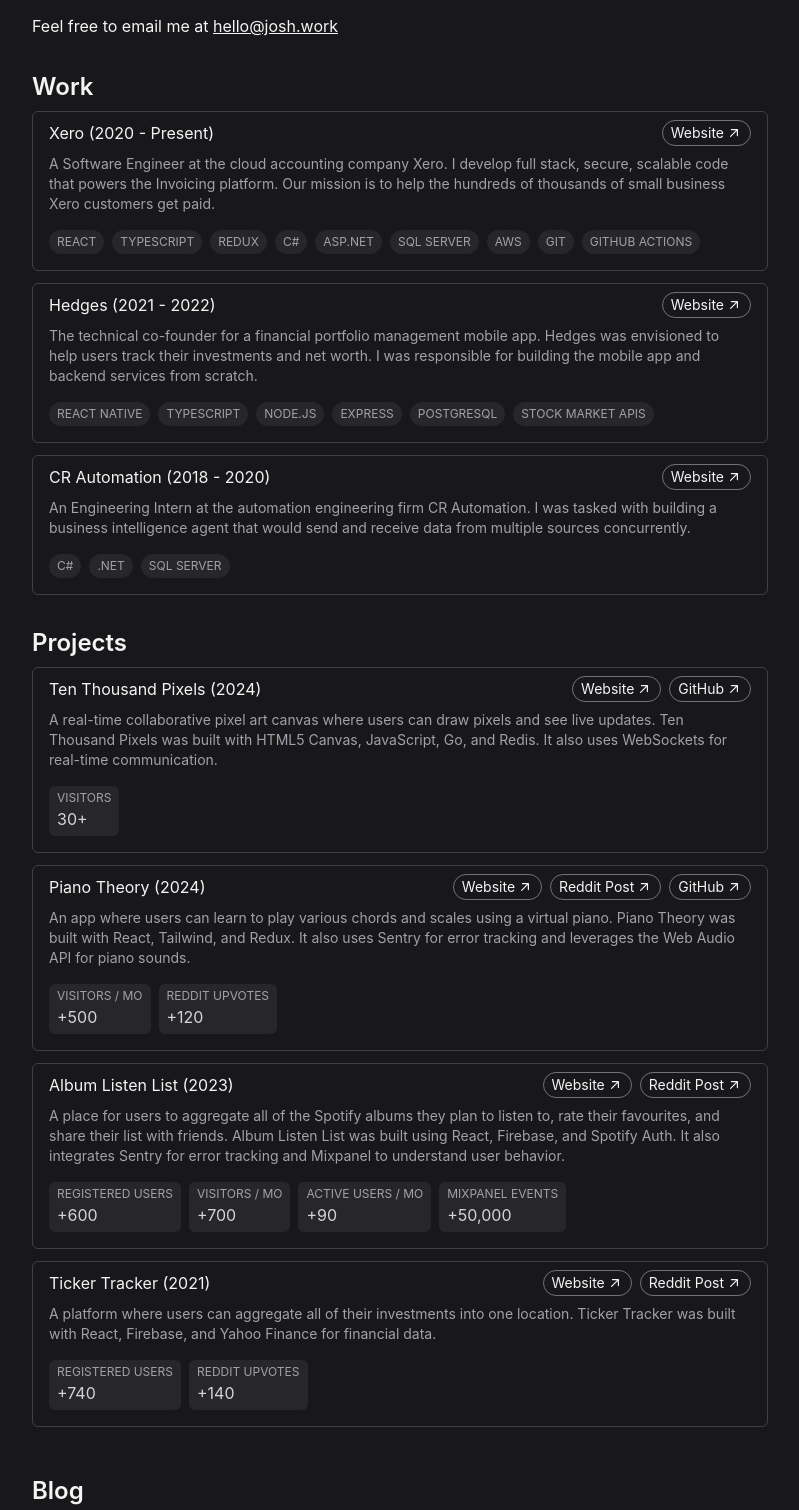
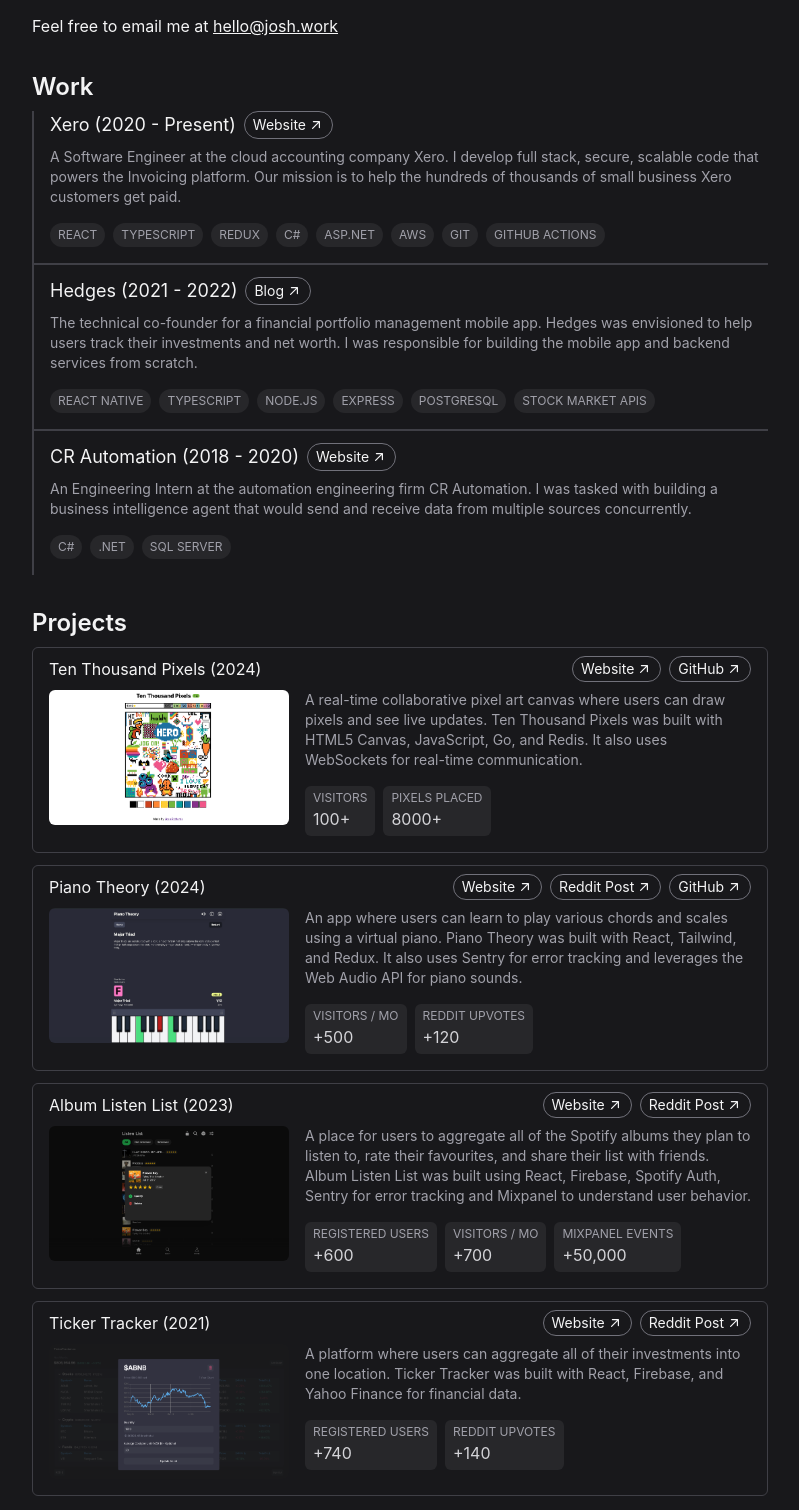
Before and after one commit to joshuarichards001/josh-work-v2, an Astro site: page / in a window 1280 px wide. Shown: the part 223-1733 px from the top of the page, without its empty margins (240-1039 px from the left). Built offline with nearby package versions, Linux system fonts and the light colour scheme; Astro itself is replaced by a stand-in of ours.

Commit message:
Add images to projects and update work section styles and content

```diff
--- a/src/pages/index.astro
+++ b/src/pages/index.astro
@@ -1,4 +1,6 @@
 ---
+import { Image } from "astro:assets";
+
 import ChipLink from "../components/ChipLink.astro";
 import Layout from "../components/Layout.astro";
 
@@ -6,6 +8,10 @@ import projects from "../projects.json";
 import works from "../works.json";
 
 import { getCollection } from "astro:content";
+
+const images = import.meta.glob<{ default: ImageMetadata }>(
+  "../content/*.{png,jpg,jpeg,gif}",
+);
 
 const posts = (await getCollection("blog")).sort((a, b) =>
   a.data.date < b.data.date ? 1 : -1,
@@ -26,14 +32,16 @@ const posts = (await getCollection("blog")).sort((a, b) =>
   </p>
   <section class="mt-8">
     <h2 class="mb-2 text-2xl font-semibold">Work</h2>
+    <div class="border-l-2 border-zinc-700">
       {
         works.map((work) => (
-        <article class="rounded-md border border-zinc-700 px-4 pb-4 pt-2 mb-3">
-          <div class="flex flex-wrap justify-between mb-2 gap-y-2">
-            <h3>
+          <article class="pl-4 pb-4 mb-3 border-b-2 last:border-b-0 border-zinc-700">
+            <div class="flex flex-wrap mb-2 gap-2">
+              <h3 class="text-lg">
                 {work.name} ({work.time})
               </h3>
-            <ChipLink link={work.link} name="Website" />
+              {work.link && <ChipLink link={work.link} name="Website" />}
+              {work.blog && <ChipLink link={work.blog} name="Blog" />}
             </div>
             <p class="text-sm text-zinc-400 mb-4">{work.description}</p>
             <div class="flex gap-2 flex-wrap">
@@ -46,6 +54,7 @@ const posts = (await getCollection("blog")).sort((a, b) =>
           </article>
         ))
       }
+    </div>
   </section>
   <section class="mt-8">
     <h2 class="mb-2 text-2xl font-semibold">Projects</h2>
@@ -66,6 +75,17 @@ const posts = (await getCollection("blog")).sort((a, b) =>
               )}
             </div>
           </div>
+          <div class="flex flex-col sm:flex-row items-start gap-4">
+            {project.screenshot && (
+              <Image
+                src={images[project.screenshot]()}
+                alt={`Screenshot of ${project.name}`}
+                width={400}
+                height={225}
+                class="rounded-md object-cover w-full sm:w-60"
+              />
+            )}
+            <div>
               <p class="text-sm text-zinc-400 mb-4">{project.description}</p>
               <div class="flex gap-2 flex-wrap">
                 {project.stats.map((stat) => (
@@ -76,6 +96,8 @@ const posts = (await getCollection("blog")).sort((a, b) =>
                     <span class="text-zinc-300">{stat.value}</span>
                   </div>
                 ))}
+              </div>
+            </div>
           </div>
         </article>
       ))
--- a/src/projects.json
+++ b/src/projects.json
@@ -2,16 +2,19 @@
   {
     "name": "Ten Thousand Pixels",
     "date": "2024",
+    "screenshot": "../content/tenthousandpixels-screenshot.png",
     "description": "A real-time collaborative pixel art canvas where users can draw pixels and see live updates. Ten Thousand Pixels was built with HTML5 Canvas, JavaScript, Go, and Redis. It also uses WebSockets for real-time communication.",
     "link": "https://tenthousandpixels.com",
     "githubLink": "https://github.com/joshuarichards001/pixels",
     "stats": [
-      { "name": "visitors", "value": "30+" }
+      { "name": "visitors", "value": "100+" },
+      { "name": "pixels placed", "value": "8000+" }
     ]
   },
   {
     "name": "Piano Theory",
     "date": "2024",
+    "screenshot": "../content/pianotheory-screenshot.png",
     "description": "An app where users can learn to play various chords and scales using a virtual piano. Piano Theory was built with React, Tailwind, and Redux. It also uses Sentry for error tracking and leverages the Web Audio API for piano sounds.",
     "link": "https://pianotheory.app",
     "redditPost": "https://www.reddit.com/r/piano/comments/1dkk1u2/i_built_a_website_to_help_you_learn_music_theory/?utm_source=share&utm_medium=web3x&utm_name=web3xcss&utm_term=1&utm_content=share_button",
@@ -24,19 +27,20 @@
   {
     "name": "Album Listen List",
     "date": "2023",
-    "description": "A place for users to aggregate all of the Spotify albums they plan to listen to, rate their favourites, and share their list with friends. Album Listen List was built using React, Firebase, and Spotify Auth. It also integrates Sentry for error tracking and Mixpanel to understand user behavior.",
+    "screenshot": "../content/albumlistenlist-screenshot.png",
+    "description": "A place for users to aggregate all of the Spotify albums they plan to listen to, rate their favourites, and share their list with friends. Album Listen List was built using React, Firebase, Spotify Auth, Sentry for error tracking and Mixpanel to understand user behavior.",
     "link": "https://albumlistenlist.com",
     "redditPost": "https://www.reddit.com/r/truespotify/comments/18omr84/i_built_a_website_to_keep_track_of_all_the_albums/?utm_source=share&utm_medium=web3x&utm_name=web3xcss&utm_term=1&utm_content=share_button",
     "stats": [
       { "name": "registered users", "value": "+600" },
       { "name": "visitors / mo", "value": "+700" },
-      { "name": "active users / mo", "value": "+90" },
       { "name": "mixpanel events", "value": "+50,000" }
     ]
   },
   {
     "name": "Ticker Tracker",
     "date": "2021",
+    "screenshot": "../content/tickertracker-screenshot.png",
     "description": "A platform where users can aggregate all of their investments into one location. Ticker Tracker was built with React, Firebase, and Yahoo Finance for financial data.",
     "link": "https://tickertracker.co",
     "redditPost": "https://www.reddit.com/r/PersonalFinanceNZ/comments/nfys7y/tracking_your_whole_portfolio_made_easier/?utm_source=share&utm_medium=web3x&utm_name=web3xcss&utm_term=1&utm_content=share_button",
--- a/src/works.json
+++ b/src/works.json
@@ -10,7 +10,6 @@
       "Redux",
       "C#",
       "ASP.NET",
-      "SQL Server",
       "AWS",
       "Git",
       "GitHub Actions"
@@ -20,7 +19,7 @@
     "name": "Hedges",
     "time": "2021 - 2022",
     "description": "The technical co-founder for a financial portfolio management mobile app. Hedges was envisioned to help users track their investments and net worth. I was responsible for building the mobile app and backend services from scratch.",
-    "link": "/blog/hedges",
+    "blog": "/blog/hedges",
     "skills": [
       "React Native",
       "TypeScript",
```
Also changed, not shown: src/content/albumlistenlist-screenshot.png (added), src/content/pianotheory-screenshot.png (added), src/content/tenthousandpixels-screenshot.png (added), src/content/tickertracker-screenshot.png (added). Lines whose indentation alone changed are shown as unchanged.
